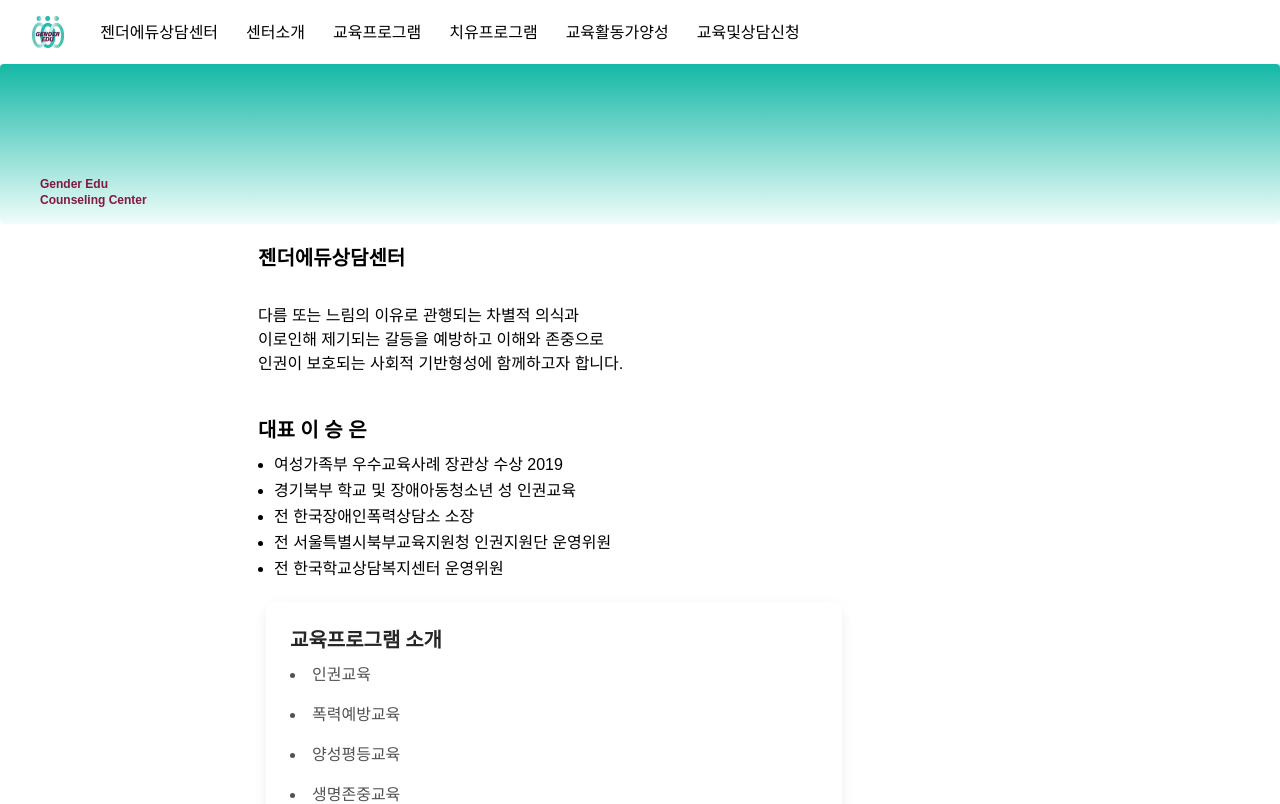
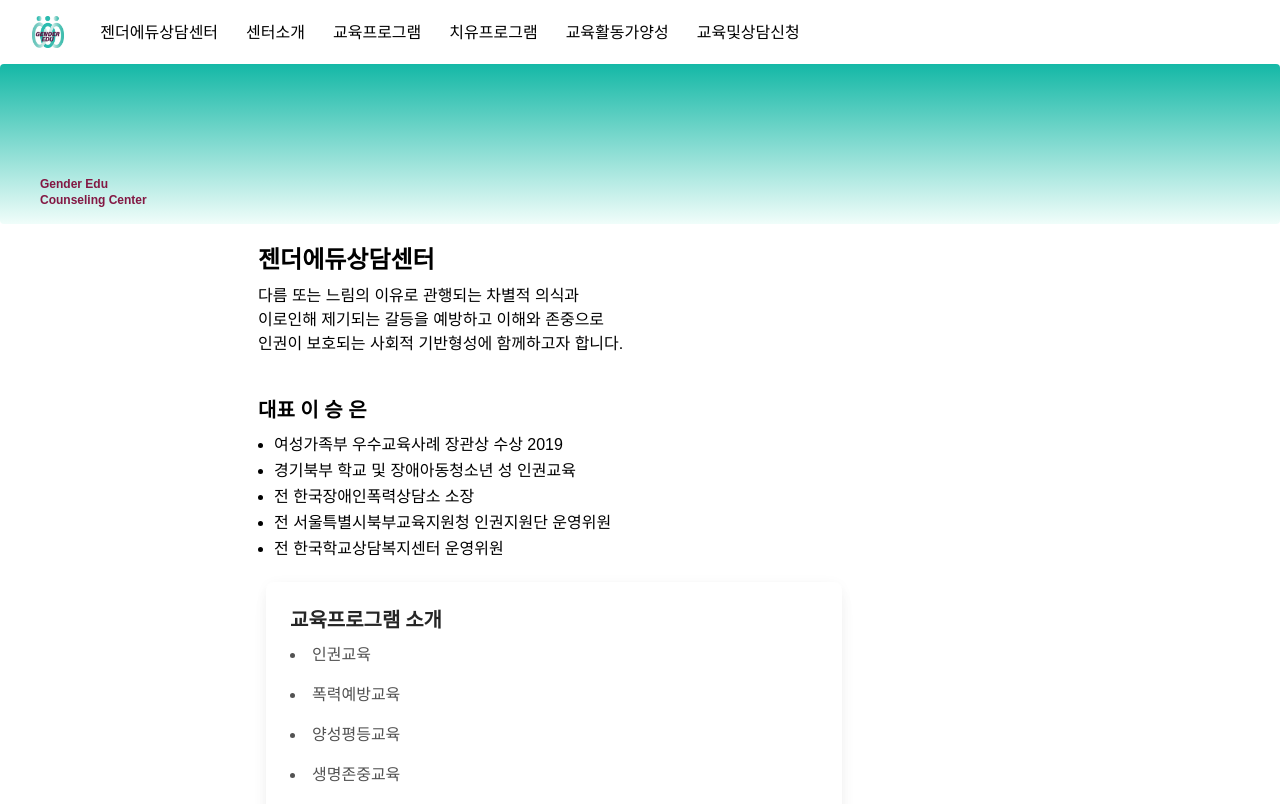
Before and after one commit to ohwonsuk/gender-edu, a React (Create React App) app: page / in a window 1280 px wide. Shown: the top 804 px of the page. Built offline with nearby package versions, Linux system fonts and the light colour scheme; a web font is replaced by a local one.

Commit message:
home 페이지 폰트 및 줄간격조정 원복

```diff
--- a/src/components/Main.js
+++ b/src/components/Main.js
@@ -4,7 +4,7 @@ import Intro from './Intro';
 const Main = () => {
   return (
     <>
-      <h1 className="pl-2 mt-5 mb-8 font-ibmsans text-xl font-bold content-center">
+      <h1 className="pl-2 mt-5 font-ibmsans text-2xl font-bold content-center">
         젠더에듀상담센터
       </h1>
       {/* <h4 className="pl-2 font-bold text-xl mb-2">
```
